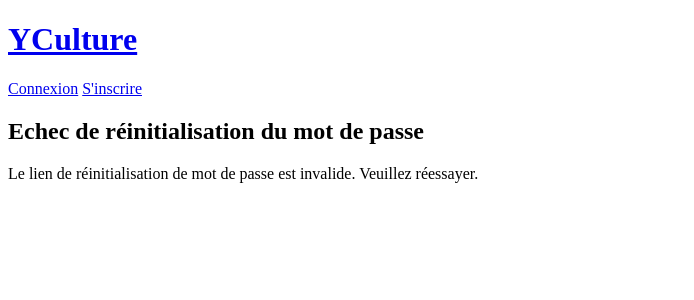
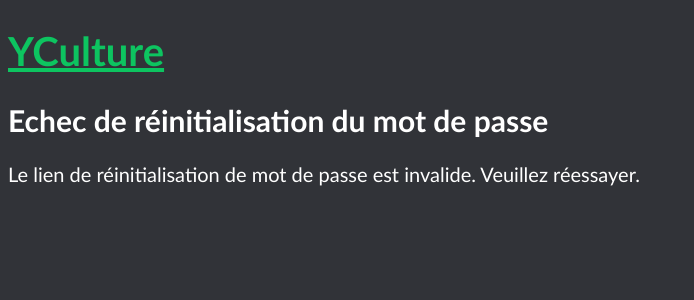
Before and after one commit to SulienP/projet_b2_dev, a Django app: page /reset/1/1/ in a window 1280 px wide. Shown: the top 300 px of the page, without its empty margins (0-694 px from the left). Run offline with Django 5.2, Linux system fonts and the light colour scheme.

Commit message:
:sparkles: Adds static folder with style.css + adds email field in signup page

```diff
--- /dev/null
+++ b/yculture/accounts/static/css/style.css
@@ -0,0 +1,4 @@
+body {
+    background-color: black;
+    color: white;
+}
--- a/yculture/accounts/templates/accounts/login.html
+++ b/yculture/accounts/templates/accounts/login.html
@@ -1,7 +1,8 @@
 {% extends 'base.html' %}
 
+<title>{% block title %}YCulture - Connexion{% endblock %}</title>
+
 {% block content %}
-
     <h1>Connexion</h1>
     <form method="POST" role="form">
         {% csrf_token %}
@@ -14,7 +15,6 @@
             <input type="password" name="password" id="password" aria-label="Mot de passe" role="textbox">
         </p>
         <button type="submit" role="button">Connexion</button>
-
         <small>
             Pas encore inscrit ?
             <a href="{% url 'signup' %}">S'inscrire</a>
@@ -23,5 +23,4 @@
             <a href="{% url 'password_reset' %}">Réinitialiser mon mot de passe</a>
         </small>
     </form>
-
 {% endblock %}
--- a/yculture/accounts/views.py
+++ b/yculture/accounts/views.py
@@ -1,13 +1,16 @@
 from django.contrib.auth import get_user_model, login, logout, authenticate
 from django.shortcuts import render, redirect
+from django import template
 
 User = get_user_model()
 
 def signup(request):
     if request.method == "POST":
         username = request.POST.get("username")
+        email = request.POST.get("email")
         password = request.POST.get("password")
         user = User.objects.create_user(username=username,
+                                        email=email,
                                         password=password)
         login(request, user)
         return redirect('index')
@@ -29,6 +32,3 @@ def login_user(request):
 def logout_user(request):
     logout(request)
     return redirect('index')
-
-def forgot_password(request):
-    pass
--- /dev/null
+++ b/yculture/home/static/css/style.css
@@ -0,0 +1,19 @@
+body {
+    background-color: #313338;
+    color: white;
+    font-family: 'Gill Sans', 'Gill Sans MT', 'Calibri', 'Trebuchet MS', sans-serif;
+    font-size: 1.25em;
+}
+
+a {
+    color: rgb(13, 196, 96);
+    font-family: 'Gill Sans', 'Gill Sans MT', 'Calibri', 'Trebuchet MS', sans-serif;
+}
+
+h1, h2, h3, h4, h5, h6 {
+    font-family: 'Gill Sans', 'Gill Sans MT', 'Calibri', 'Trebuchet MS', sans-serif;
+}
+
+ul {
+    list-style-type: none;
+}
--- a/yculture/home/templates/home/index.html
+++ b/yculture/home/templates/home/index.html
@@ -1,5 +1,7 @@
 {% extends 'base.html' %}
 
+<title>{% block title %}Accueil - YCulture{% endblock %}</title>
+
 {% block content %}
-<h1>Home</h1>
+
 {% endblock %}
--- a/yculture/templates/base.html
+++ b/yculture/templates/base.html
@@ -1,20 +1,23 @@
+{% load static %}
 <!DOCTYPE html>
 <html lang="fr">
     <head>
         <meta charset="UTF-8">
         <meta name="viewport" content="width=device-width, initial-scale=1.0">
-        <title>YCulture</title>
+        <link rel="stylesheet" href="{% static 'css/style.css' %}">
+        <title>{% block title %}YCulture{% endblock %}</title>
     </head>
     <body>
-        <h1><a href="{% url 'index' %}">YCulture</a></h1>
-        {% if user.is_authenticated %}
-            {{ user.username }}
-            <a href="{% url 'logout' %}">Déconnexion</a>
-        {% elif request.path != '/login/' and request.path != '/signup/' %}
-            <a href="{% url 'login' %}">Connexion</a>
-            <a href="{% url 'signup' %}">S'inscrire</a>
-        {% endif %}
-
+        <h1><a href="{% url 'index' %}" aria-label="Accueil" role="link">YCulture</a></h1>
+        <ul>
+            {% if user.is_authenticated %}
+                <li>{{ user.username }}</li>
+                <li><a href="{% url 'logout' %}" aria-label="Déconnexion" role="link">Déconnexion</a></li>
+            {% elif request.path == '/' %}
+                <li><a href="{% url 'login' %}" aria-label="Connexion" role="link">Connexion</a></li>
+                <li><a href="{% url 'signup' %}" aria-label="Inscription" role="link">S'inscrire</a></li>
+            {% endif %}
+        </ul>
         {% block content %}
         {% endblock %}
     </body>
--- a/yculture/templates/registration/password_reset_confirm.html
+++ b/yculture/templates/registration/password_reset_confirm.html
@@ -1,43 +1,41 @@
 {% extends "base.html" %}
+
+<title>{% block title %}Confirmation de réinitialisation de mot de passe - YCulture{% endblock %}</title>
 
 {% block content %}
     {% if validlink %}
-    <h2>Réinitialisation de mot de passe </h2>
-    <p>Veuillez saisir votre nouveau mot de passe.</p>
+    <h2>Réinitialiser le mot de passe</h2>
+    <p>Veuillez saisir un nouveau mot de passe :</p>
     <form method="post">
         {% csrf_token %}
         {% if form.new_password1.errors %}
-            <ul class="alert alert-danger">
+            <ul class="alert alert-danger" aria-label="Erreurs">
             {% for error in form.new_password1.errors %}
-            <li>{{ error }}</li>
+                <li>{{ error }}</li>
             {% endfor %}
             </ul>
         {% endif %}
         {% if form.new_password2.errors %}
-            <ul class="alert alert-danger">
+            <ul class="alert alert-danger" aria-label="Erreurs">
             {% for error in form.new_password2.errors %}
-            <li>{{ error }}</li>
+                <li>{{ error }}</li>
             {% endfor %}
             </ul>
         {% endif %}
-        <table>
-            <tr>
-                <td>
-                    <label for="id_new_password1">Mon nouveau mot de passe :</label>
-                </td>
-                <td>{{ form.new_password1 }}</td>
-            </tr>
-            <tr>
-                <td>
-                    <label for="id_new_password2">Confirmer mon nouveau mot de passe :</label>
-                </td>
-                <td>{{ form.new_password2 }}</td>
-            </tr>
-        </table>
-        <button type="submit">Changer mon mot de passe</button>
+        <ul>
+            <li><label for="id_new_password1">Mot de passe</label></li>
+            <li>{{ form.new_password1 }}</li>
+            <li><label for="id_new_password2">Répéter le mot de passe</label></li>
+            <li>{{ form.new_password2 }}</li>
+        </ul>
+        <ul>
+            <li><button type="submit" aria-label="Soumettre" role="button">Soumettre</button></li>
+            <li>ou</li>
+            <li><a href="{% url 'login' %}" aria-label="Se connecter" role="link">Se connecter</a></li>
+        </ul>
     </form>
     {% else %}
-    <h2>Echec de réinitialisation du mot de passe</h2>
-    <p>Le lien de réinitialisation de mot de passe est invalide. Veuillez réessayer.</p>
+        <h2>Echec de réinitialisation du mot de passe</h2>
+        <p>Le lien de réinitialisation de mot de passe est invalide. Veuillez réessayer.</p>
     {% endif %}
 {% endblock %}
```
Also changed, not shown: yculture/accounts/templates/accounts/signup.html (+11 -5 lines), yculture/templates/registration/password_reset.html (+9 -3 lines), yculture/templates/registration/password_reset_complete.html (+5 -2 lines), yculture/templates/registration/password_reset_done.html (+5 -4 lines), yculture/db.sqlite3.
